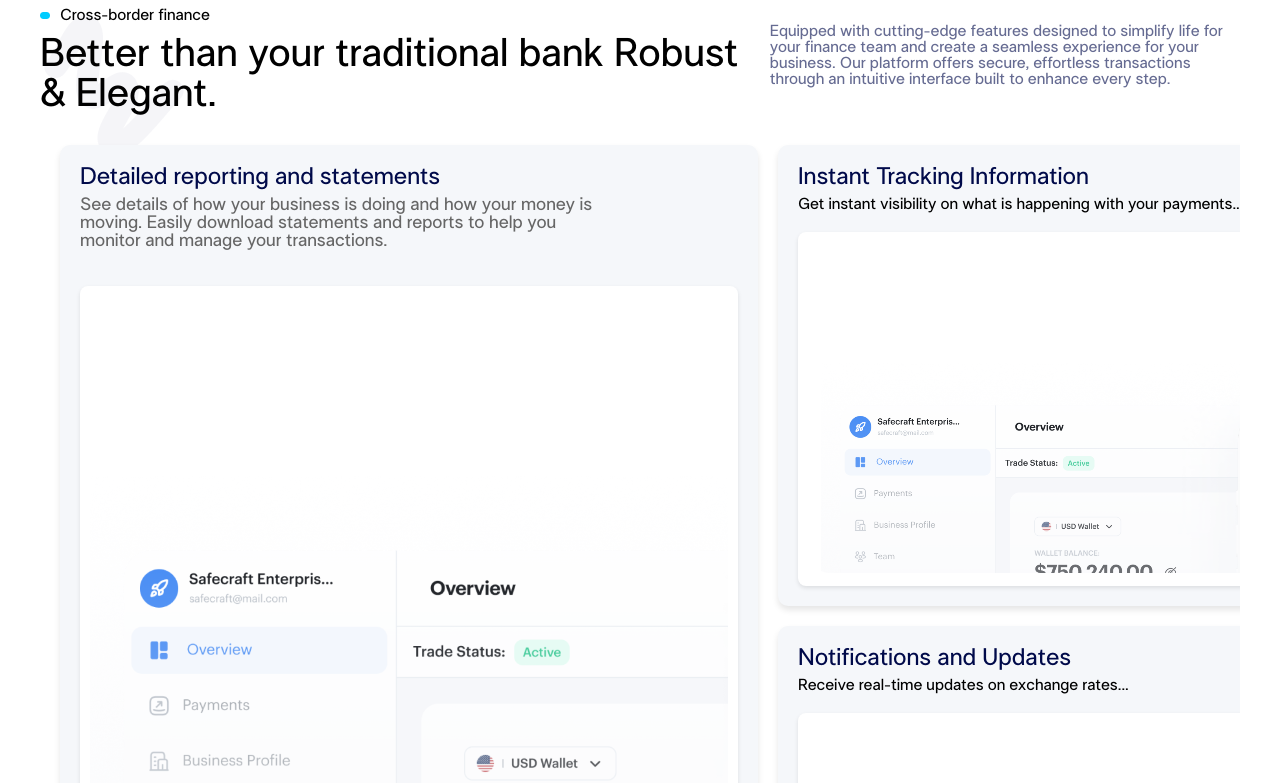
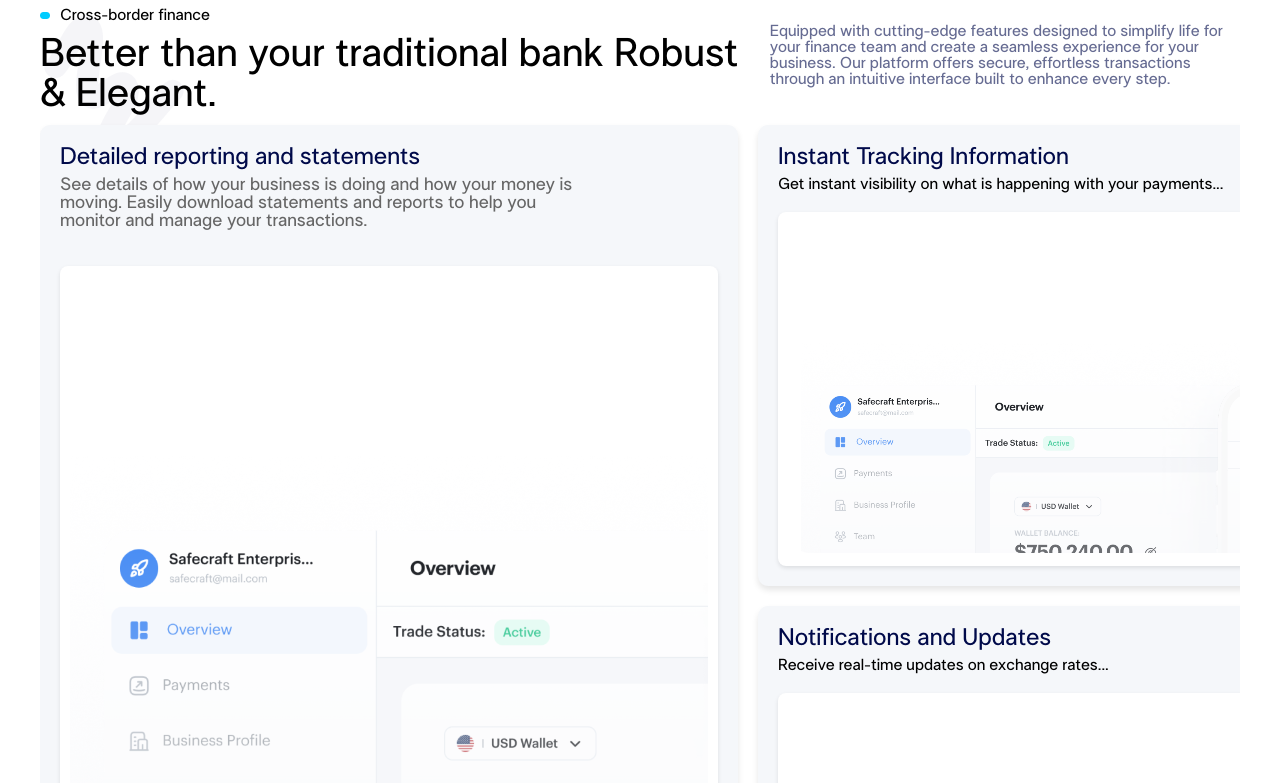
Before and after one commit to CenturionConfidence/Wyslac-dashboard, a Next.js app: page / in a window 1280 px wide. Shown: the part 4780-5563 px from the top of the page. Built offline with nearby package versions, Linux system fonts and the light colour scheme.

Commit message:
made changes

```diff
--- a/src/app/components/blogs.jsx
+++ b/src/app/components/blogs.jsx
@@ -13,6 +13,7 @@ export default function BlogSection () {
       date: 'September 1, 2024',
       author: 'Idan Okoroabianje',
       image: <Image
+        className={styles.image}
         src={blogImage1}
         alt='Wyslac: Changing the landscape of cross-border money transfer'
     />
@@ -23,6 +24,7 @@ export default function BlogSection () {
       date: 'September 1, 2024',
       author: 'Idan Okoroabianje',
       image: <Image
+        className={styles.image}
         src={blogImage2}
         alt='7 Tips for Sending Money Across Borders Safely and Securely with Wyslac'
     />
@@ -33,6 +35,7 @@ export default function BlogSection () {
       date: 'September 1, 2024',
       author: 'Idan Okoroabianje',
       image: <Image
+        className={styles.image}
         src={blogImage3}
         alt='7 Tips for Sending Money Across Borders Safely and Securely with Wyslac'
     />
--- a/src/app/globals.css
+++ b/src/app/globals.css
@@ -19,6 +19,7 @@
     justify-content: center;
     align-items: center;
     /* min-height: 100vh;  */
+
     margin: 0;
     padding: 0;
     box-sizing: border-box;
--- a/src/app/page.module.css
+++ b/src/app/page.module.css
@@ -1,3 +1,4 @@
+
 
 .page {
   max-width: 1200px;
@@ -14,6 +15,8 @@
 }
 
 /* Navigation for website bigger screen */
+
+
 
 .nav {
   display: flex;
@@ -327,10 +330,10 @@
 }
 /* Container Grid for large screens */
 .container {
+  max-width: 100%;
   display: grid;
   grid-template-columns: 2fr 3fr; /* Two columns: 2/5 for left, 3/5 for right */
   gap: 20px;
-  padding: 20px;
 }
 
 /* Left Section Styles */
@@ -724,6 +727,10 @@
   flex: 1 1 calc(33% - 20px);
   max-width: calc(33% - 20px);
 }
+.image {
+  box-sizing: border-box;
+  overflow: hidden;
+}
 
 .blogCard:hover {
   transform: translateY(-10px);
--- a/src/app/page.tsx
+++ b/src/app/page.tsx
@@ -7,7 +7,7 @@ import heroCaptionImage1 from './assets/Rectangle 7262-1.png'
 import graffitiImage from './assets/Path 68370.png'
 import graffitiImage1 from './assets/Path 68377.png'
 import demoUI from './assets/Mask Group 269.png'
-// import backgroundImage from './assets/background-color.png'
+import backgroundImage from './assets/background-color.png'
 // import demoUi from './assets/Mask Group 269.png'
 
 import BorderFinance from './components/borderFinance'
@@ -42,8 +42,8 @@ export default function Home() {
 
     return (
         <main className={styles.main}>
+
         <div className={styles.page}>
-            {/* <Image src={backgroundImage} alt="wyslac Logo" /> */}
             <div className={styles.nav}>
               <Image src={wyslacLogo} alt="wyslac Logo" />
                 <div className={styles.auth}>
```
